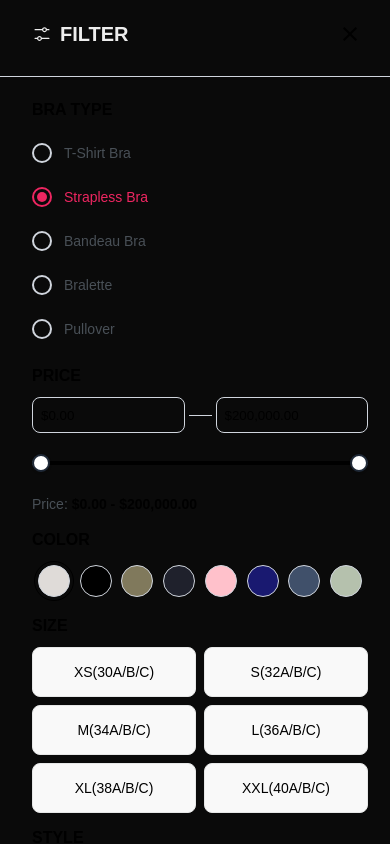
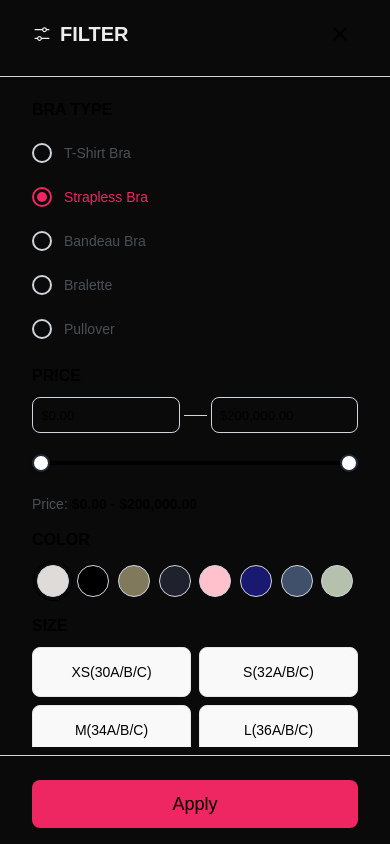
Before and after one commit to aljimsondev/imin-coding-test, a Next.js app: page / in a window 390 px wide. Both pictures are taken after a click on the button "Filter". Built offline with nearby package versions, Linux system fonts and the light colour scheme.

Commit message:
Style | updated filter menu width on mobile

```diff
--- a/src/components/menu/filter.menu.css
+++ b/src/components/menu/filter.menu.css
@@ -30,3 +30,19 @@
   overflow: auto;
   padding: 16px 32px;
 }
+
+.filter-menu-footer {
+  padding: 16px 32px;
+  width: 100%;
+  position: relative;
+
+  & .apply_filter_button {
+    width: 100%;
+  }
+}
+
+@media (max-width: 768px) {
+  .filter-container {
+    width: 100%;
+  }
+}
--- a/src/components/menu/filter.menu.tsx
+++ b/src/components/menu/filter.menu.tsx
@@ -1,3 +1,4 @@
+import Button from '@/components/button';
 import ColorSelector from '@/components/button/color-sector';
 import IconButton from '@/components/button/icon.button';
 import MaterialFilter from '@/components/filters/material-filter';
@@ -45,6 +46,7 @@ function FilterMenu() {
             icon={MdOutlineClose}
             iconProps={{ size: 24 }}
             variant="ghost"
+            onClick={() => setOpenFilterMenu(false)}
           />
         </div>
         <Separator />
@@ -79,6 +81,16 @@ function FilterMenu() {
             <ProductCareFilter options={productCare} />
           </ListGroup>
         </div>
+        <Separator />
+        <div className="filter-menu-footer">
+          <Button
+            variant="destructive"
+            size="lg"
+            className="apply_filter_button"
+          >
+            Apply
+          </Button>
+        </div>
       </aside>
     </Portal>
   );
```
